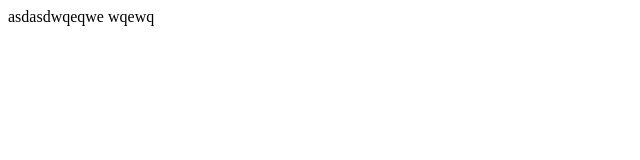
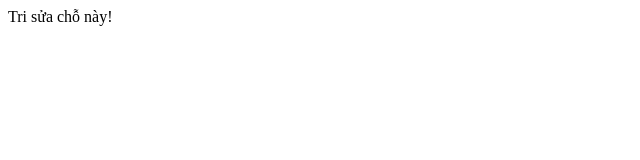
Before and after one commit to quangtri39/ThucHanhLab03CongCu, a plain HTML site: page index.html in a window 1280 px wide. Shown: the full height of the page, 0-640 px from the left. Drawn offline with Linux system fonts and the light colour scheme.

Commit message:
sửa code html

```diff
--- a/index.html
+++ b/index.html
@@ -7,7 +7,6 @@
     <title>Document</title>
 </head>
 <body>
-    asdasdwqeqwe
-    wqewq
+    Tri sửa chỗ này!
 </body>
 </html>
```
Also changed, not shown: 2 other files.
